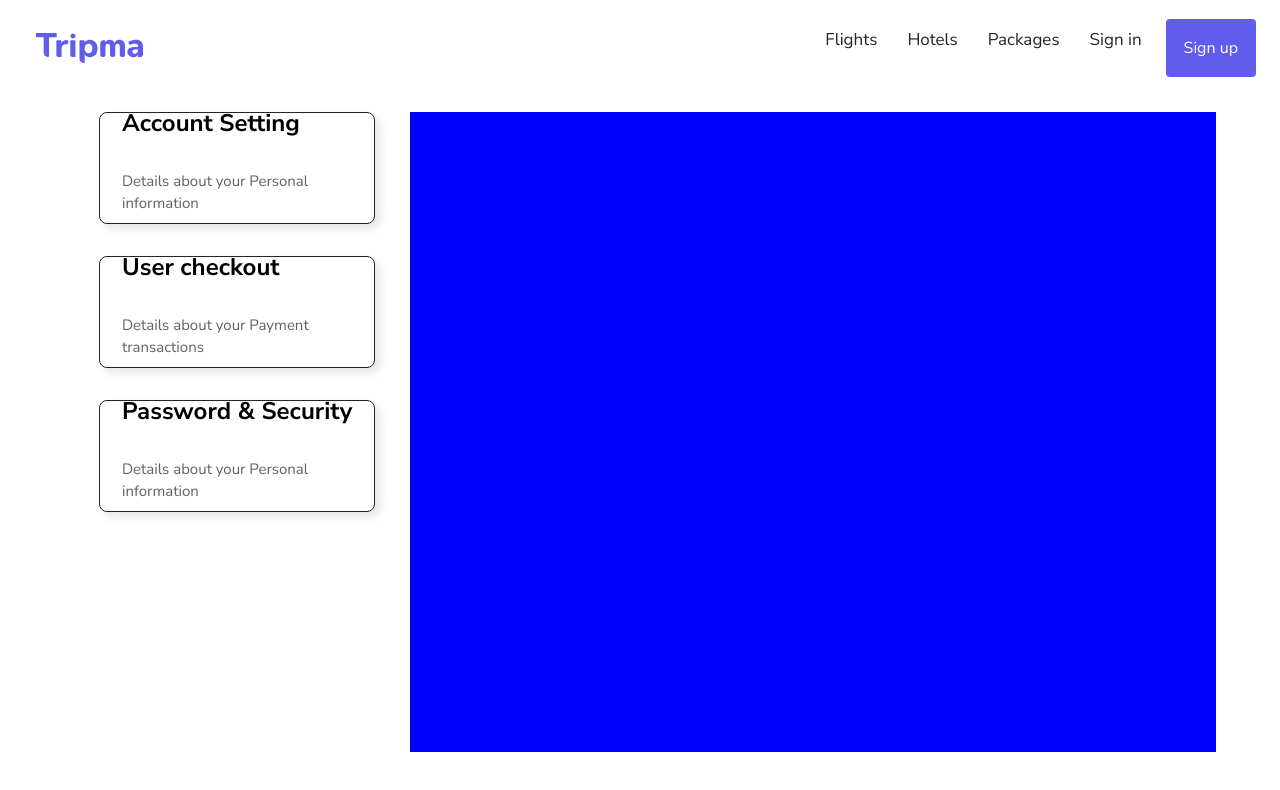
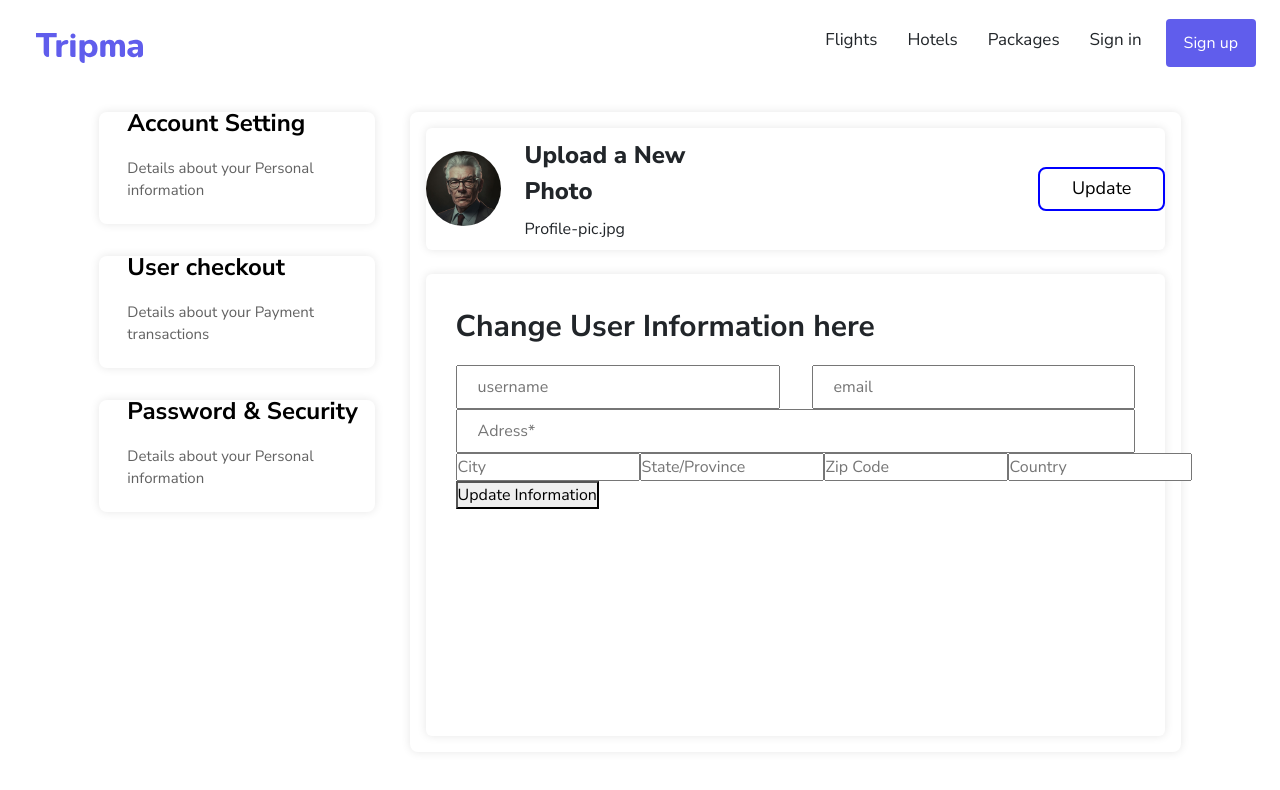
Before and after one commit to e-doctors-exclusive/TrimpaCompletition, a React (Create React App) app in the folder client/: page /my-profile in a window 1280 px wide. Shown: the top 790 px of the page. Built offline with nearby package versions, Linux system fonts and the light colour scheme; a web font is replaced by a local one.

Commit message:
modal test

```diff
--- a/client/src/Pages/ProfileUser.tsx
+++ b/client/src/Pages/ProfileUser.tsx
@@ -2,6 +2,7 @@ import "../styles/ClientProfil.css";
 import React from "react";
 import Navbar from "../Components/Navbar";
 import Footer from "../Components/Footer";
+import Avatar from "../Assets/avatar.jpeg"
 
 const ProfileUser: React.FC = () => {
   return (
@@ -23,7 +24,33 @@ const ProfileUser: React.FC = () => {
               <p className="account_seeting_desc">Details about your Personal information</p>
             </div>
           </div>
-          <div className="profile_container"></div>
+          <div className="profile_container">
+            <div className="profile_img">
+              <div className="avatar_container">
+                <img src={Avatar} alt="" id="avatar" />
+                <div className="avatar_info">
+                  <p id="avatar_title">Upload a New Photo</p>
+                  <p id="avatar_file_source">Profile-pic.jpg</p>
+                </div>
+              </div>
+              <button>Update</button>
+            </div>
+            <div className="profile_information">
+              <p>Change User Information here</p>
+              <div className="username_email">
+                <input type="text" placeholder="username" />
+                <input type="text" placeholder="email" />
+              </div>
+              <input type="text" placeholder="Adress*" />
+              <div className="user_info">
+                <input type="text" placeholder="City" />
+                <input type="text" placeholder="State/Province" />
+                <input type="text" placeholder="Zip Code" />
+                <input type="text" placeholder="Country" />
+              </div>
+              <button>Update Information</button>
+            </div>
+          </div>
         </div>
       </div>
       {/* <Footer /> */}
--- a/client/src/styles/ClientProfil.css
+++ b/client/src/styles/ClientProfil.css
@@ -11,14 +11,8 @@
   width: 90%;
   height: 80vh;
   display: flex;
-  justify-content: center;
+  justify-content: flex-start;
   align-items: center;
-}
-
-.profile_container {
-  background-color: blue;
-  height: inherit;
-  width: 70%;
 }
 
 .profile_side_nav {
@@ -36,17 +30,13 @@
   border-radius: 8px;
   display: flex;
   flex-direction: column;
-  justify-content: center;
+  justify-content: flex-end;
   align-items: flex-start;
-  gap: 0.8rem;
-  padding-left: 1.4rem;
+  padding-left: 1.8rem;
+  padding-bottom: 0.4rem;
   width: 80%;
-  box-shadow: 5px 5px 10px 0px rgba(0, 0, 0, 0.1);
+  box-shadow: 0px 0px 10px 0px rgba(0, 0, 0, 0.1);
   cursor: pointer;
-}
-
-.side_nav_card {
-  border: 1px solid;
 }
 
 .account_seeting_title {
@@ -59,3 +49,100 @@
   font-size: 15px;
   color: rgba(0, 0, 0, 0.62);
 }
+
+.profile_container {
+  height: inherit;
+  width: 67%;
+  box-shadow: 0px 0px 10px 0px rgba(0, 0, 0, 0.1);
+  border-radius: 8px;
+  display: flex;
+  flex-direction: column;
+  justify-content: flex-start;
+  gap: 1.5rem;
+  padding: 1rem;
+}
+
+.profile_img {
+  height: 20%;
+  width: 100%;
+  border-radius: 6px;
+  box-shadow: 0px 0px 10px 0px rgba(0, 0, 0, 0.1);
+}
+
+.profile_img {
+  display: flex;
+  justify-content: space-around;
+  align-items: center;
+  gap: 18rem;
+}
+
+.avatar_container {
+  display: flex;
+  justify-content: center;
+  align-items: center;
+  text-align: start;
+  gap: 1.5rem;
+}
+
+.avatar_info {
+  display: flex;
+  flex-direction: column;
+  justify-content: center;
+  align-items: flex-start;
+  gap: 0.5rem;
+}
+
+.avatar_info > p {
+  margin: 0;
+}
+
+#avatar_title {
+  font-size: 24px;
+  font-weight: 800;
+}
+
+#avatar {
+  height: 75px;
+  width: 75px;
+  border-radius: 50%;
+}
+
+.profile_img > button {
+  background-color: transparent;
+  padding: 0.4rem 2rem;
+  border-radius: 8px;
+  border: 2px solid blue;
+  font-size: 18px;
+}
+
+.profile_information {
+  height: 76%;
+  border-radius: 6px;
+  width: 100%;
+  box-shadow: 0px 0px 10px 0px rgba(0, 0, 0, 0.1);
+  padding: 30px;
+}
+
+.profile_information p {
+  font-size: 30px;
+  font-weight: 700;
+}
+
+.username_email {
+  display: flex;
+  gap: 2rem;
+}
+
+.username_email input {
+  width: 100%;
+  padding: 8px 20px;
+}
+
+.profile_information > input {
+  width: 100%;
+  padding: 8px 20px;
+}
+
+.user_info {
+  display: flex;
+}
--- a/client/src/styles/Navbar.css
+++ b/client/src/styles/Navbar.css
@@ -34,6 +34,7 @@
   border: none;
   display: flex;
   padding: 12px 18px;
+  height: 48px;
   align-items: center;
   gap: 16px;
   font-family: Nunito Sans;
--- a/client/src/styles/PassengerInfo.css
+++ b/client/src/styles/PassengerInfo.css
@@ -286,7 +286,6 @@ input:focus {
 
 .second > .inc-btns > p {
   color: var(--grey-600, #6e7491);
-  /* Header H4 */
   font-family: Nunito Sans;
   font-size: 18px;
   font-style: normal;
--- a/client/src/styles/PlaneBooking.css
+++ b/client/src/styles/PlaneBooking.css
@@ -1,4 +1,4 @@
-.plane-seat-selection-child,
+/* .plane-seat-selection-child,
 .plane-seat-selection-item {
   position: absolute;
   top: calc(50% - 302.5px);
@@ -574,7 +574,6 @@
   height: 6rem;
 }
 .tripma {
-  /* position: relative; */
   background-color: #fff;
   width: 100%;
   height: 56.25rem;
@@ -586,4 +585,4 @@
 }
 .tripma_container{
   position: relative;
-}
+} */
--- a/client/src/styles/SignUp.css
+++ b/client/src/styles/SignUp.css
@@ -317,7 +317,6 @@ color: #CBD4E6;
   align-items: center;
   gap: 10px;
   color: var(--grey-400, #7c8db0);
-  /* Body Large */
   font-family: Nunito Sans;
   font-size: 20px;
   font-style: normal;
--- a/client/src/styles/landing.css
+++ b/client/src/styles/landing.css
@@ -12,14 +12,11 @@
 .landing-inputs {
   color: #6e7491;
   display: flex;
-  justify-content: center;
-  align-items: center;
   background-color: red;
   border-radius: 4px;
   border: 1px solid var(--grey-200, #cbd4e6);
   background: #fff;
   align-items: center;
-  height: 55px;
   box-shadow: 0px 12px 24px 0px rgba(27, 59, 119, 0.05),
     0px 24px 60px 0px rgba(6, 47, 125, 0.05),
     0px 2px 4px 0px rgba(7, 4, 146, 0.1);
@@ -61,9 +58,7 @@
 }
 .landing-title h1 {
   background: url(../Assets/Group\ 8.png);
-  background-repeat: no-repeat;
-  background-position: center;
-  background-size: contain;
+  background-repeat: repeat;
   -webkit-background-clip: text;
   -webkit-text-fill-color: transparent;
   font-size: 100px;
@@ -72,7 +67,7 @@
 }
 .landing-boutton {
   background-color: #605dec;
-  padding: 16px 30px;
+  padding: 15px 30px;
   color: white;
   border-radius: 4px;
   transition-duration: 0.7s;
@@ -145,11 +140,9 @@
 .landing-cards {
   margin-top: 50px;
   display: flex;
-  justify-content: center;
-  align-items: center;
-  width: 120%;
-  gap: 3rem;
-  flex-wrap: nowrap;
+  justify-content: space-between;
+  width: 100%;
+  flex-wrap: wrap;
 }
 
 #large {
@@ -174,11 +167,11 @@
   margin-left: auto;
   margin-right: auto;
 }
-.btn {
+.btnnn {
   padding: 80px;
   text-align: center;
 }
-.btn button {
+.btnnn button {
   padding: 12px 20px;
   border-radius: 4px;
   background: var(--Purple-Blue, #605dec);
```
Also changed, not shown: client/src/Assets/avatar.jpeg (added), client/src/Assets/avatar.png (added), client/src/styles/ProfileUser.css (deleted).
